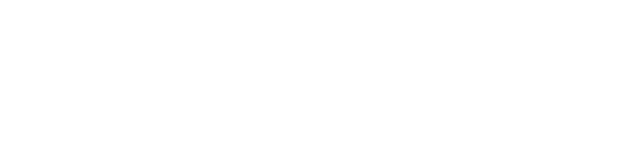
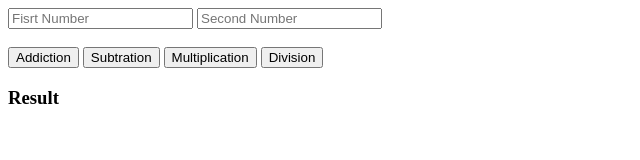
Before and after one commit to Farooq-Ahmed8/JavaScript-Assignments, a plain HTML site: page index.html in a window 1280 px wide. Shown: the whole page, without its empty margins (0-640 px from the left). Drawn offline with Linux system fonts and the light colour scheme.

Commit message:
work continue

```diff
--- a/app.js
+++ b/app.js
@@ -1,3 +1,6 @@
+//                            Fisrt Assignment  JavaScript Basic
+
+
 // Q 01:- Display an Alert\ Create a simple web page that shows an alert box with a greeting message when
 //        the page loads.\ Topics: Alerts?
 
@@ -59,3 +62,31 @@
 // let let = "xyz";                      // let ak javascript ka (reserved key word) hai use nhi kr sakte
 // let user name = "raheel";             // variable k nam mai (space) use nhi kr sakte
 // let @number = 12345';                 // varible k starting mai (@) use nhi kr sakte
+
+
+//                            Second Assignment working Math and Conditions
+
+// Q 01:- Simple Math Operations\ Create a calculator web page that can do addition, subtraction,
+//        multiplication, and division with two numbers using familiar operators.\
+//        Topics: Math Expressions: familiar operators?
+
+function calculate(operation) {
+            let num1 = parseFloat(document.getElementById("num1").value);
+            let num2 = parseFloat(document.getElementById("num2").value);
+            let result;
+
+            if (operation === '+') {
+                result = num1 + num2;
+            } else if (operation === '-') {
+                result = num1 - num2;
+            } else if (operation === '*') {
+                result = num1 * num2;
+            } else if (operation === '/') {
+                if (num2 !== 0) {
+                    result = num1 / num2;
+                } else {
+                    result = "not division";
+                }
+            }
+              document.getElementById("output").innerText = "Result:" + result;
+        }
--- a/index.html
+++ b/index.html
@@ -6,6 +6,22 @@
     <title>Document</title>
 </head>
 <body>
+    <input type="number" id="num1" placeholder="Fisrt Number">
+    <input type="number" id="num2" placeholder="Second Number">
+    <br><br>
+
+    <button onclick="calculate('+')">Addiction</button>
+    <button onclick="calculate('-')">Subtration</button>
+    <button onclick="calculate('*')">Multiplication</button>
+    <button onclick="calculate('/')">Division</button>
+
+    <h3 id="output">Result</h3>
+
+
+
+
+
+
     <script src="app.js"></script>
 </body>
 </html>
```
